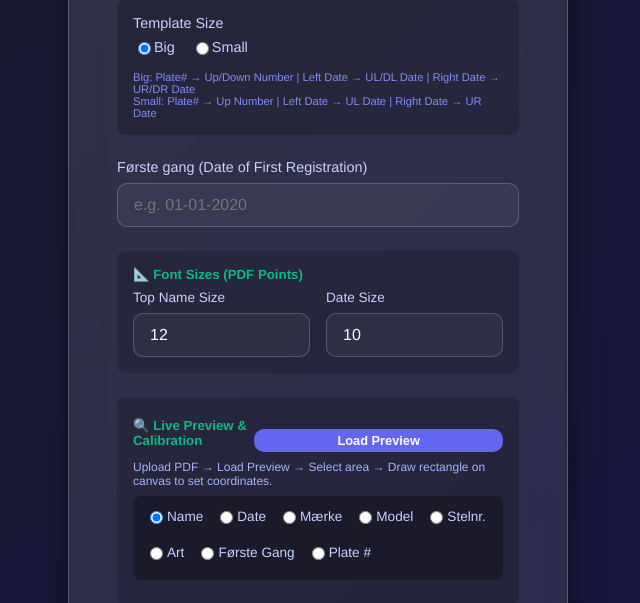
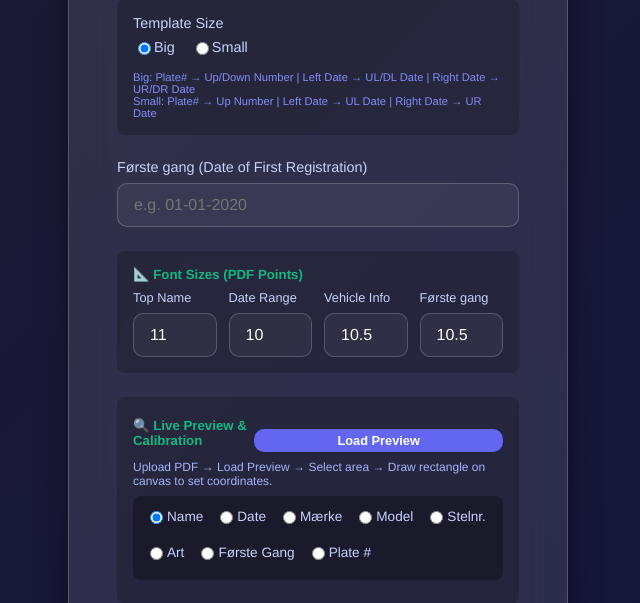
Before and after one commit to Mhamad14/PDF-Editor, a Flask app: page / in a window 1280 px wide. Shown: the part 982-1585 px from the top of the page, without its empty margins (322-962 px from the left). Run offline with Flask 3, Linux system fonts and the light colour scheme.

Commit message:
new chnages

```diff
--- a/app.py
+++ b/app.py
@@ -2,12 +2,10 @@ from flask import Flask, render_template, request, send_file
 import fitz  # PyMuPDF
 import os
 import io
-
 import base64
-
-# ... (previous imports)
 import json
 import math
+from PIL import Image
 
 app = Flask(__name__)
 
@@ -20,6 +18,7 @@ def flatten_page_to_image(doc, page_index=0, dpi=300):
     with a new page containing only that image. This removes all text
     objects, fonts, and layered content — output looks identical to
     the original image-based PDF structure.
+    Also cleans background noise/off-white tints so whiteout boxes blend seamlessly.
     """
     page = doc[page_index]
     page_rect = page.rect
@@ -27,6 +26,17 @@ def flatten_page_to_image(doc, page_index=0, dpi=300):
     # Rasterize the full page at high DPI
     pix = page.get_pixmap(dpi=dpi, alpha=False)
     img_data = pix.tobytes("png")
+
+    # Clean background noise so near-white pixels become pure #ffffff
+    try:
+        img = Image.open(io.BytesIO(img_data)).convert("RGB")
+        lut = [255 if i >= 230 else i for i in range(256)]
+        cleaned_img = img.point(lut * 3)
+        img_buffer = io.BytesIO()
+        cleaned_img.save(img_buffer, format="PNG")
+        img_data = img_buffer.getvalue()
+    except Exception as e:
+        print(f"Error cleaning background: {e}")
 
     # Delete the old page and insert a fresh one with same dimensions
     doc.delete_page(page_index)
@@ -422,9 +432,10 @@ def index():
             fontsize_top = float(request.form.get('main_top_fontsize', 14))
             fontsize_date = float(request.form.get('main_date_fontsize', 11))
             fontsize_vehicle = float(request.form.get('main_vehicle_fontsize', 11))
+            fontsize_forste = float(request.form.get('main_forste_fontsize', 11))
         except ValueError:
             # Basic fallback
-            fontsize_top, fontsize_date, fontsize_vehicle = 14, 11, 11
+            fontsize_top, fontsize_date, fontsize_vehicle, fontsize_forste = 14, 11, 11, 11
 
         if pdf_document and len(pdf_document) > 0:
             page = pdf_document[0]
@@ -432,18 +443,18 @@ def index():
             # Preserve original metadata to avoid detection
             original_metadata = pdf_document.metadata.copy() if pdf_document.metadata else {}
 
-            # Use Helvetica.ttf as requested
-            font_path = os.path.join(os.path.dirname(__file__), 'fonts', 'Helvetica.ttf')
-            custom_color = (20/255, 20/255, 60/255)
+            # Use Times New Roman as requested
+            font_path = os.path.join(os.path.dirname(__file__), 'fonts', 'times.ttf')
+            custom_color = (0, 0, 0)
 
             if os.path.exists(font_path):
                 custom_font = fitz.Font(fontfile=font_path)
             else:
-                custom_font = fitz.Font("helv")
+                custom_font = fitz.Font("tiro")  # Builtin Times-Roman fallback
 
-            # Color codes
-            color_name = (0x21/255, 0x21/255, 0x21/255)  # #212121 for Area 1 (Name)
-            color_body = (0x14/255, 0x14/255, 0x3c/255)  # #14143c for rest of body
+            # Color codes - Pure black (#000000) for all text fields
+            color_name = (0, 0, 0)  # #000000 Pure Black
+            color_body = (0, 0, 0)  # #000000 Pure Black for Marke, Model, and all body fields
 
             # Collect all text items
             main_text_items = []
@@ -464,12 +475,12 @@ def index():
 
             # Queue all fields
             queue_main_text(top_name, 'r1', fontsize_top, color_name, is_multiline=True)
-            queue_main_text(second_section, 'r2', fontsize_vehicle, color_body)
+            queue_main_text(second_section, 'r2', fontsize_date, color_body)
             queue_main_text(marke, 'r3', fontsize_vehicle, color_body)
             queue_main_text(model, 'r4', fontsize_vehicle, color_body)
             queue_main_text(stealnumber, 'r5', fontsize_vehicle, color_body)
             queue_main_text(art, 'r6', fontsize_vehicle, color_body)
-            queue_main_text(forste_gang, 'r7', fontsize_vehicle, color_body)
+            queue_main_text(forste_gang, 'r7', fontsize_forste, color_body)
             queue_main_text(plate_number, 'r8', fontsize_vehicle, color_body)
 
             # Add replacement text using TextWriter
--- a/plates.json
+++ b/plates.json
@@ -1 +1 @@
-["5000165", "5000179", "5880263", "34435", "5880370", "5880369", "5880382"]
+["5000165", "5000179", "5880263", "34435", "5880370", "5880369", "5880382", "53453", "453453", "345354", "345", "sdfsdf", "345534", "345345", "5345345", "sadasd", "asd", "1943682"]
--- a/templates/index.html
+++ b/templates/index.html
@@ -831,14 +831,22 @@
                 <div class="form-group"
                     style="padding: 1rem; background: rgba(0,0,0,0.2); border-radius: 8px; margin-top: 1rem;">
                     <h5 style="margin: 0 0 0.5rem; color: #10b981;">📐 Font Sizes (PDF Points)</h5>
-                    <div style="display: grid; grid-template-columns: 1fr 1fr; gap: 1rem;">
+                    <div style="display: grid; grid-template-columns: 1fr 1fr 1fr 1fr; gap: 0.75rem;">
                         <div>
-                            <label for="main_top_fontsize" style="font-size: 0.85rem;">Top Name Size</label>
-                            <input type="number" name="main_top_fontsize" id="main_top_fontsize" value="12" step="1">
+                            <label for="main_top_fontsize" style="font-size: 0.8rem;">Top Name</label>
+                            <input type="number" name="main_top_fontsize" id="main_top_fontsize" value="11" step="0.5">
                         </div>
                         <div>
-                            <label for="main_date_fontsize" style="font-size: 0.85rem;">Date Size</label>
-                            <input type="number" name="main_date_fontsize" id="main_date_fontsize" value="10" step="1">
+                            <label for="main_date_fontsize" style="font-size: 0.8rem;">Date Range</label>
+                            <input type="number" name="main_date_fontsize" id="main_date_fontsize" value="10" step="0.5">
+                        </div>
+                        <div>
+                            <label for="main_vehicle_fontsize" style="font-size: 0.8rem;">Vehicle Info</label>
+                            <input type="number" name="main_vehicle_fontsize" id="main_vehicle_fontsize" value="10.5" step="0.5">
+                        </div>
+                        <div>
+                            <label for="main_forste_fontsize" style="font-size: 0.8rem;">Første gang</label>
+                            <input type="number" name="main_forste_fontsize" id="main_forste_fontsize" value="10.5" step="0.5">
                         </div>
                     </div>
                 </div>
@@ -904,128 +912,128 @@
 
                     <h4 style="margin: 0.5rem 0; color: #fff;">Area 1: Top Name (Whiteout & Text Box)</h4>
                     <div style="display: grid; grid-template-columns: 1fr 1fr 1fr 1fr; gap: 5px;">
-                        <label>X0 <input type="number" name="r1_x0" id="r1_x0" value="{{ r1_x0|default(28) }}"></label>
-                        <label>Y0 <input type="number" name="r1_y0" id="r1_y0" value="{{ r1_y0|default(40) }}"></label>
-                        <label>X1 <input type="number" name="r1_x1" id="r1_x1" value="{{ r1_x1|default(550) }}"></label>
-                        <label>Y1 <input type="number" name="r1_y1" id="r1_y1" value="{{ r1_y1|default(127) }}"></label>
+                        <label>X0 <input type="number" name="r1_x0" id="r1_x0" value="{{ r1_x0|default(55) }}"></label>
+                        <label>Y0 <input type="number" name="r1_y0" id="r1_y0" value="{{ r1_y0|default(128) }}"></label>
+                        <label>X1 <input type="number" name="r1_x1" id="r1_x1" value="{{ r1_x1|default(430) }}"></label>
+                        <label>Y1 <input type="number" name="r1_y1" id="r1_y1" value="{{ r1_y1|default(206) }}"></label>
                     </div>
                     <div style="margin-top: 0.5rem; display: flex; gap: 10px; align-items: center;">
                         <span style="font-size: 0.8rem;">Text Offset:</span>
-                        <input type="number" name="r1_off_x" id="r1_off_x" value="{{ r1_off_x|default(13) }}"
-                            placeholder="+X" style="width: 80px;">
-                        <input type="number" name="r1_off_y" id="r1_off_y" value="{{ r1_off_y|default(1) }}"
-                            placeholder="+Y" style="width: 80px;">
+                        <input type="number" name="r1_off_x" id="r1_off_x" value="{{ r1_off_x|default(-3) }}"
+                            placeholder="+X" style="width: 80px;" step="0.1">
+                        <input type="number" name="r1_off_y" id="r1_off_y" value="{{ r1_off_y|default(-6) }}"
+                            placeholder="+Y" style="width: 80px;" step="0.1">
                     </div>
 
                     <h4 style="margin: 1rem 0 0.5rem; color: #fff;">Area 2: Date (Whiteout & Text Box)</h4>
                     <div style="display: grid; grid-template-columns: 1fr 1fr 1fr 1fr; gap: 5px;">
-                        <label>X0 <input type="number" name="r2_x0" id="r2_x0" value="{{ r2_x0|default(124) }}"></label>
-                        <label>Y0 <input type="number" name="r2_y0" id="r2_y0" value="{{ r2_y0|default(463) }}"></label>
-                        <label>X1 <input type="number" name="r2_x1" id="r2_x1" value="{{ r2_x1|default(297) }}"></label>
-                        <label>Y1 <input type="number" name="r2_y1" id="r2_y1" value="{{ r2_y1|default(478) }}"></label>
+                        <label>X0 <input type="number" name="r2_x0" id="r2_x0" value="{{ r2_x0|default(197) }}"></label>
+                        <label>Y0 <input type="number" name="r2_y0" id="r2_y0" value="{{ r2_y0|default(523) }}"></label>
+                        <label>X1 <input type="number" name="r2_x1" id="r2_x1" value="{{ r2_x1|default(355) }}"></label>
+                        <label>Y1 <input type="number" name="r2_y1" id="r2_y1" value="{{ r2_y1|default(538) }}"></label>
                     </div>
                     <div style="margin-top: 0.5rem; display: flex; gap: 10px; align-items: center;">
                         <span style="font-size: 0.8rem;">Text Offset:</span>
-                        <input type="number" name="r2_off_x" id="r2_off_x" value="{{ r2_off_x|default(-5) }}"
-                            placeholder="+X" style="width: 80px;">
+                        <input type="number" name="r2_off_x" id="r2_off_x" value="{{ r2_off_x|default(-3.5) }}"
+                            placeholder="+X" style="width: 80px;" step="0.1">
                         <input type="number" name="r2_off_y" id="r2_off_y" value="{{ r2_off_y|default(-2) }}"
-                            placeholder="+Y" style="width: 80px;">
+                            placeholder="+Y" style="width: 80px;" step="0.1">
                     </div>
 
                     <h4 style="margin: 1rem 0 0.5rem; color: #fff;">Area 3: Mærke (Marke)</h4>
                     <div style="display: grid; grid-template-columns: 1fr 1fr 1fr 1fr; gap: 5px;">
-                        <label>X0 <input type="number" name="r3_x0" id="r3_x0" value="{{ r3_x0|default(80) }}"></label>
-                        <label>Y0 <input type="number" name="r3_y0" id="r3_y0" value="{{ r3_y0|default(384) }}"></label>
-                        <label>X1 <input type="number" name="r3_x1" id="r3_x1" value="{{ r3_x1|default(212) }}"></label>
-                        <label>Y1 <input type="number" name="r3_y1" id="r3_y1" value="{{ r3_y1|default(396) }}"></label>
+                        <label>X0 <input type="number" name="r3_x0" id="r3_x0" value="{{ r3_x0|default(197) }}"></label>
+                        <label>Y0 <input type="number" name="r3_y0" id="r3_y0" value="{{ r3_y0|default(456) }}"></label>
+                        <label>X1 <input type="number" name="r3_x1" id="r3_x1" value="{{ r3_x1|default(278) }}"></label>
+                        <label>Y1 <input type="number" name="r3_y1" id="r3_y1" value="{{ r3_y1|default(466) }}"></label>
                     </div>
                     <div style="margin-top: 0.5rem; display: flex; gap: 10px; align-items: center;">
                         <span style="font-size: 0.8rem;">Text Offset:</span>
-                        <input type="number" name="r3_off_x" id="r3_off_x" value="{{ r3_off_x|default(-3) }}"
-                            placeholder="+X" style="width: 80px;">
-                        <input type="number" name="r3_off_y" id="r3_off_y" value="{{ r3_off_y|default(-3) }}"
-                            placeholder="+Y" style="width: 80px;">
+                        <input type="number" name="r3_off_x" id="r3_off_x" value="{{ r3_off_x|default(-3.5) }}"
+                            placeholder="+X" style="width: 80px;" step="0.1">
+                        <input type="number" name="r3_off_y" id="r3_off_y" value="{{ r3_off_y|default(-3.7) }}"
+                            placeholder="+Y" style="width: 80px;" step="0.1">
                     </div>
 
                     <h4 style="margin: 1rem 0 0.5rem; color: #fff;">Area 4: Model</h4>
                     <div style="display: grid; grid-template-columns: 1fr 1fr 1fr 1fr; gap: 5px;">
-                        <label>X0 <input type="number" name="r4_x0" id="r4_x0" value="{{ r4_x0|default(51) }}"></label>
-                        <label>Y0 <input type="number" name="r4_y0" id="r4_y0" value="{{ r4_y0|default(401) }}"></label>
-                        <label>X1 <input type="number" name="r4_x1" id="r4_x1" value="{{ r4_x1|default(170) }}"></label>
-                        <label>Y1 <input type="number" name="r4_y1" id="r4_y1" value="{{ r4_y1|default(413) }}"></label>
+                        <label>X0 <input type="number" name="r4_x0" id="r4_x0" value="{{ r4_x0|default(197) }}"></label>
+                        <label>Y0 <input type="number" name="r4_y0" id="r4_y0" value="{{ r4_y0|default(470) }}"></label>
+                        <label>X1 <input type="number" name="r4_x1" id="r4_x1" value="{{ r4_x1|default(383) }}"></label>
+                        <label>Y1 <input type="number" name="r4_y1" id="r4_y1" value="{{ r4_y1|default(481) }}"></label>
                     </div>
                     <div style="margin-top: 0.5rem; display: flex; gap: 10px; align-items: center;">
                         <span style="font-size: 0.8rem;">Text Offset:</span>
-                        <input type="number" name="r4_off_x" id="r4_off_x" value="{{ r4_off_x|default(-4) }}"
-                            placeholder="+X" style="width: 80px;">
-                        <input type="number" name="r4_off_y" id="r4_off_y" value="{{ r4_off_y|default(-5) }}"
-                            placeholder="+Y" style="width: 80px;">
+                        <input type="number" name="r4_off_x" id="r4_off_x" value="{{ r4_off_x|default(-3.5) }}"
+                            placeholder="+X" style="width: 80px;" step="0.1">
+                        <input type="number" name="r4_off_y" id="r4_off_y" value="{{ r4_off_y|default(-4.7) }}"
+                            placeholder="+Y" style="width: 80px;" step="0.1">
                     </div>
 
                     <h4 style="margin: 1rem 0 0.5rem; color: #fff;">Area 5: Stelnr. (Stealnumber)</h4>
                     <div style="display: grid; grid-template-columns: 1fr 1fr 1fr 1fr; gap: 5px;">
-                        <label>X0 <input type="number" name="r5_x0" id="r5_x0" value="{{ r5_x0|default(97) }}"></label>
-                        <label>Y0 <input type="number" name="r5_y0" id="r5_y0" value="{{ r5_y0|default(417) }}"></label>
-                        <label>X1 <input type="number" name="r5_x1" id="r5_x1" value="{{ r5_x1|default(244) }}"></label>
-                        <label>Y1 <input type="number" name="r5_y1" id="r5_y1" value="{{ r5_y1|default(431) }}"></label>
+                        <label>X0 <input type="number" name="r5_x0" id="r5_x0" value="{{ r5_x0|default(197) }}"></label>
+                        <label>Y0 <input type="number" name="r5_y0" id="r5_y0" value="{{ r5_y0|default(483) }}"></label>
+                        <label>X1 <input type="number" name="r5_x1" id="r5_x1" value="{{ r5_x1|default(413) }}"></label>
+                        <label>Y1 <input type="number" name="r5_y1" id="r5_y1" value="{{ r5_y1|default(495) }}"></label>
                     </div>
                     <div style="margin-top: 0.5rem; display: flex; gap: 10px; align-items: center;">
                         <span style="font-size: 0.8rem;">Text Offset:</span>
-                        <input type="number" name="r5_off_x" id="r5_off_x" value="{{ r5_off_x|default(-3) }}"
-                            placeholder="+X" style="width: 80px;">
-                        <input type="number" name="r5_off_y" id="r5_off_y" value="{{ r5_off_y|default(-4) }}"
-                            placeholder="+Y" style="width: 80px;">
+                        <input type="number" name="r5_off_x" id="r5_off_x" value="{{ r5_off_x|default(-3.5) }}"
+                            placeholder="+X" style="width: 80px;" step="0.1">
+                        <input type="number" name="r5_off_y" id="r5_off_y" value="{{ r5_off_y|default(-3.7) }}"
+                            placeholder="+Y" style="width: 80px;" step="0.1">
                     </div>
 
                     <h4 style="margin: 1rem 0 0.5rem; color: #fff;">Area 6: Art (Vehicle Type)</h4>
                     <div style="display: grid; grid-template-columns: 1fr 1fr 1fr 1fr; gap: 5px;">
-                        <label>X0 <input type="number" name="r6_x0" id="r6_x0" value="{{ r6_x0|default(46) }}"></label>
-                        <label>Y0 <input type="number" name="r6_y0" id="r6_y0" value="{{ r6_y0|default(434) }}"></label>
-                        <label>X1 <input type="number" name="r6_x1" id="r6_x1" value="{{ r6_x1|default(141) }}"></label>
-                        <label>Y1 <input type="number" name="r6_y1" id="r6_y1" value="{{ r6_y1|default(447) }}"></label>
+                        <label>X0 <input type="number" name="r6_x0" id="r6_x0" value="{{ r6_x0|default(197) }}"></label>
+                        <label>Y0 <input type="number" name="r6_y0" id="r6_y0" value="{{ r6_y0|default(497) }}"></label>
+                        <label>X1 <input type="number" name="r6_x1" id="r6_x1" value="{{ r6_x1|default(355) }}"></label>
+                        <label>Y1 <input type="number" name="r6_y1" id="r6_y1" value="{{ r6_y1|default(511) }}"></label>
                     </div>
                     <div style="margin-top: 0.5rem; display: flex; gap: 10px; align-items: center;">
                         <span style="font-size: 0.8rem;">Text Offset:</span>
-                        <input type="number" name="r6_off_x" id="r6_off_x" value="{{ r6_off_x|default(-4) }}"
-                            placeholder="+X" style="width: 80px;">
-                        <input type="number" name="r6_off_y" id="r6_off_y" value="{{ r6_off_y|default(-5.7) }}"
-                            placeholder="+Y" style="width: 80px;">
+                        <input type="number" name="r6_off_x" id="r6_off_x" value="{{ r6_off_x|default(-2.5) }}"
+                            placeholder="+X" style="width: 80px;" step="0.1">
+                        <input type="number" name="r6_off_y" id="r6_off_y" value="{{ r6_off_y|default(-3.7) }}"
+                            placeholder="+Y" style="width: 80px;" step="0.1">
                     </div>
 
                     <h4 style="margin: 1rem 0 0.5rem; color: #fff;">Area 7: Første gang</h4>
                     <div style="display: grid; grid-template-columns: 1fr 1fr 1fr 1fr; gap: 5px;">
-                        <label>X0 <input type="number" name="r7_x0" id="r7_x0" value="{{ r7_x0|default(155) }}"></label>
-                        <label>Y0 <input type="number" name="r7_y0" id="r7_y0" value="{{ r7_y0|default(449) }}"></label>
-                        <label>X1 <input type="number" name="r7_x1" id="r7_x1" value="{{ r7_x1|default(263) }}"></label>
-                        <label>Y1 <input type="number" name="r7_y1" id="r7_y1" value="{{ r7_y1|default(461) }}"></label>
+                        <label>X0 <input type="number" name="r7_x0" id="r7_x0" value="{{ r7_x0|default(197) }}"></label>
+                        <label>Y0 <input type="number" name="r7_y0" id="r7_y0" value="{{ r7_y0|default(511) }}"></label>
+                        <label>X1 <input type="number" name="r7_x1" id="r7_x1" value="{{ r7_x1|default(371) }}"></label>
+                        <label>Y1 <input type="number" name="r7_y1" id="r7_y1" value="{{ r7_y1|default(522) }}"></label>
                     </div>
                     <div style="margin-top: 0.5rem; display: flex; gap: 10px; align-items: center;">
                         <span style="font-size: 0.8rem;">Text Offset:</span>
-                        <input type="number" name="r7_off_x" id="r7_off_x" value="{{ r7_off_x|default(-3) }}"
-                            placeholder="+X" style="width: 80px;">
-                        <input type="number" name="r7_off_y" id="r7_off_y" value="{{ r7_off_y|default(-4) }}"
-                            placeholder="+Y" style="width: 80px;">
+                        <input type="number" name="r7_off_x" id="r7_off_x" value="{{ r7_off_x|default(-3.5) }}"
+                            placeholder="+X" style="width: 80px;" step="0.1">
+                        <input type="number" name="r7_off_y" id="r7_off_y" value="{{ r7_off_y|default(-3) }}"
+                            placeholder="+Y" style="width: 80px;" step="0.1">
                     </div>
 
                     <h4 style="margin: 1rem 0 0.5rem; color: #fff;">Area 8: Plate Number</h4>
                     <div style="display: grid; grid-template-columns: 1fr 1fr 1fr 1fr; gap: 5px;">
-                        <label>X0 <input type="number" name="r8_x0" id="r8_x0" value="{{ r8_x0|default(150) }}"></label>
-                        <label>Y0 <input type="number" name="r8_y0" id="r8_y0" value="{{ r8_y0|default(337) }}"></label>
-                        <label>X1 <input type="number" name="r8_x1" id="r8_x1" value="{{ r8_x1|default(222) }}"></label>
-                        <label>Y1 <input type="number" name="r8_y1" id="r8_y1" value="{{ r8_y1|default(354) }}"></label>
+                        <label>X0 <input type="number" name="r8_x0" id="r8_x0" value="{{ r8_x0|default(179) }}"></label>
+                        <label>Y0 <input type="number" name="r8_y0" id="r8_y0" value="{{ r8_y0|default(410) }}"></label>
+                        <label>X1 <input type="number" name="r8_x1" id="r8_x1" value="{{ r8_x1|default(278) }}"></label>
+                        <label>Y1 <input type="number" name="r8_y1" id="r8_y1" value="{{ r8_y1|default(429) }}"></label>
                     </div>
                     <div style="margin-top: 0.5rem; display: flex; gap: 10px; align-items: center;">
                         <span style="font-size: 0.8rem;">Text Offset:</span>
-                        <input type="number" name="r8_off_x" id="r8_off_x" value="{{ r8_off_x|default(-3) }}"
-                            placeholder="+X" style="width: 80px;">
-                        <input type="number" name="r8_off_y" id="r8_off_y" value="{{ r8_off_y|default(-0.5) }}"
-                            placeholder="+Y" style="width: 80px;">
+                        <input type="number" name="r8_off_x" id="r8_off_x" value="{{ r8_off_x|default(-5) }}"
+                            placeholder="+X" style="width: 80px;" step="0.1">
+                        <input type="number" name="r8_off_y" id="r8_off_y" value="{{ r8_off_y|default(-2) }}"
+                            placeholder="+Y" style="width: 80px;" step="0.1">
                     </div>
 
                     <div style="margin-top: 1.5rem; padding-top: 1rem; border-top: 1px solid var(--glass-border);">
                         <label style="font-size: 0.8rem;">Vehicle Info Font Size</label>
-                        <input type="number" name="main_vehicle_fontsize" id="main_vehicle_fontsize" value="11"
-                            step="0.5" style="width: 80px;">
+                        <input type="number" name="main_vehicle_fontsize" id="main_vehicle_fontsize" value="10.5"
+                            step="0.1" style="width: 80px;">
                     </div>
                 </details>
             </form>
@@ -1311,7 +1319,7 @@
             'r6_x0', 'r6_y0', 'r6_x1', 'r6_y1', 'r6_off_x', 'r6_off_y',
             'r7_x0', 'r7_y0', 'r7_x1', 'r7_y1', 'r7_off_x', 'r7_off_y',
             'r8_x0', 'r8_y0', 'r8_x1', 'r8_y1', 'r8_off_x', 'r8_off_y',
-            'main_top_fontsize', 'main_date_fontsize', 'main_vehicle_fontsize'
+            'main_top_fontsize', 'main_date_fontsize', 'main_vehicle_fontsize', 'main_forste_fontsize'
         ];
         const fileNumberInput = document.getElementById('file_number');
         const downloadBtn = document.getElementById('download-btn');
@@ -2069,11 +2077,13 @@
             const topFont = parseFloat(document.getElementById('main_top_fontsize')?.value || 14);
             const dateFont = parseFloat(document.getElementById('main_date_fontsize')?.value || 11);
             const vehicleFont = parseFloat(document.getElementById('main_vehicle_fontsize')?.value || 11);
+            const forsteFont = parseFloat(document.getElementById('main_forste_fontsize')?.value || 11);
 
             // Scale font for canvas
             const scaledTopFont = topFont / mainScaleRatio;
             const scaledDateFont = dateFont / mainScaleRatio;
             const scaledVehicleFont = vehicleFont / mainScaleRatio;
+            const scaledForsteFont = forsteFont / mainScaleRatio;
 
             mainPreviewCtx.textBaseline = 'top';
 
@@ -2127,7 +2137,7 @@
             drawArea('r4', document.getElementById('model')?.value, scaledVehicleFont);
             drawArea('r5', document.getElementById('stealnumber')?.value, scaledVehicleFont);
             drawArea('r6', document.getElementById('art')?.value, scaledVehicleFont);
-            drawArea('r7', document.getElementById('forste_gang')?.value, scaledVehicleFont);
+            drawArea('r7', document.getElementById('forste_gang')?.value, scaledForsteFont);
             drawArea('r8', document.getElementById('plate_number')?.value, scaledVehicleFont);
         }
 
```
Also changed, not shown: 3 other files.
